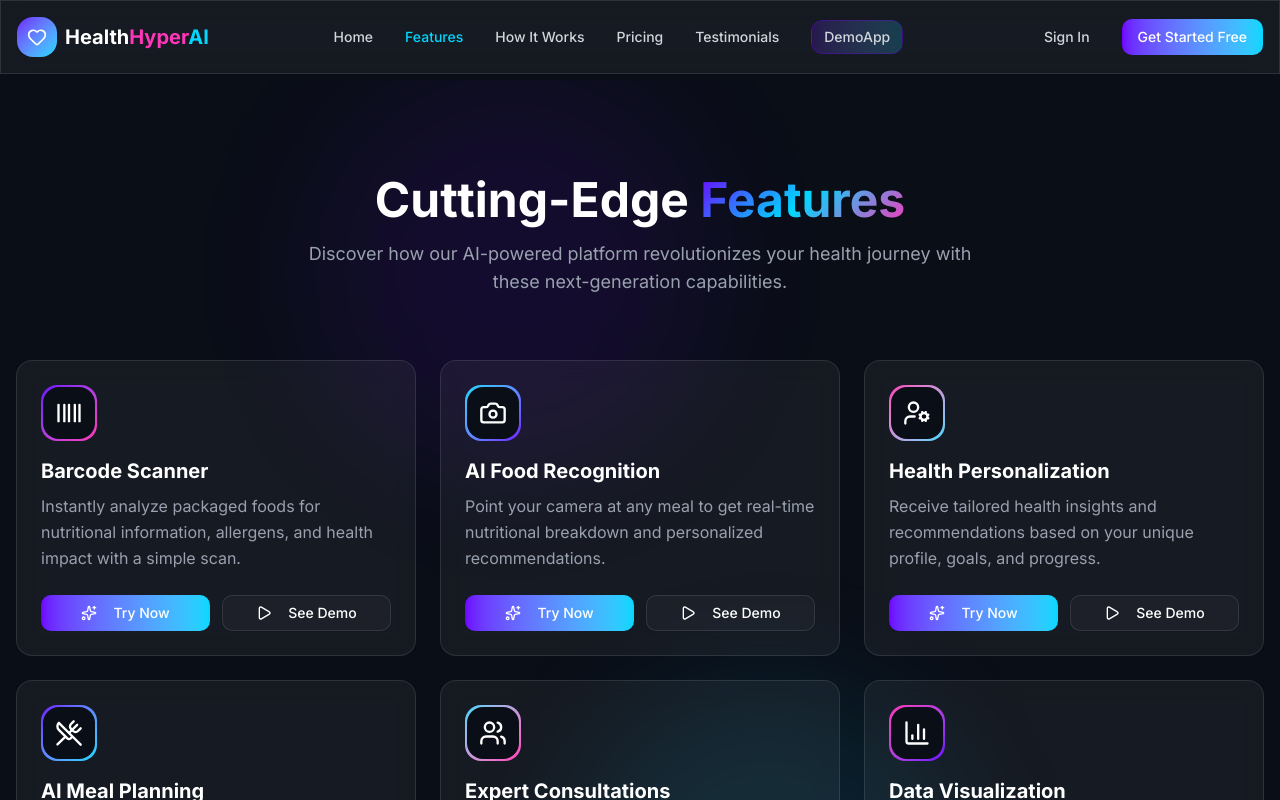
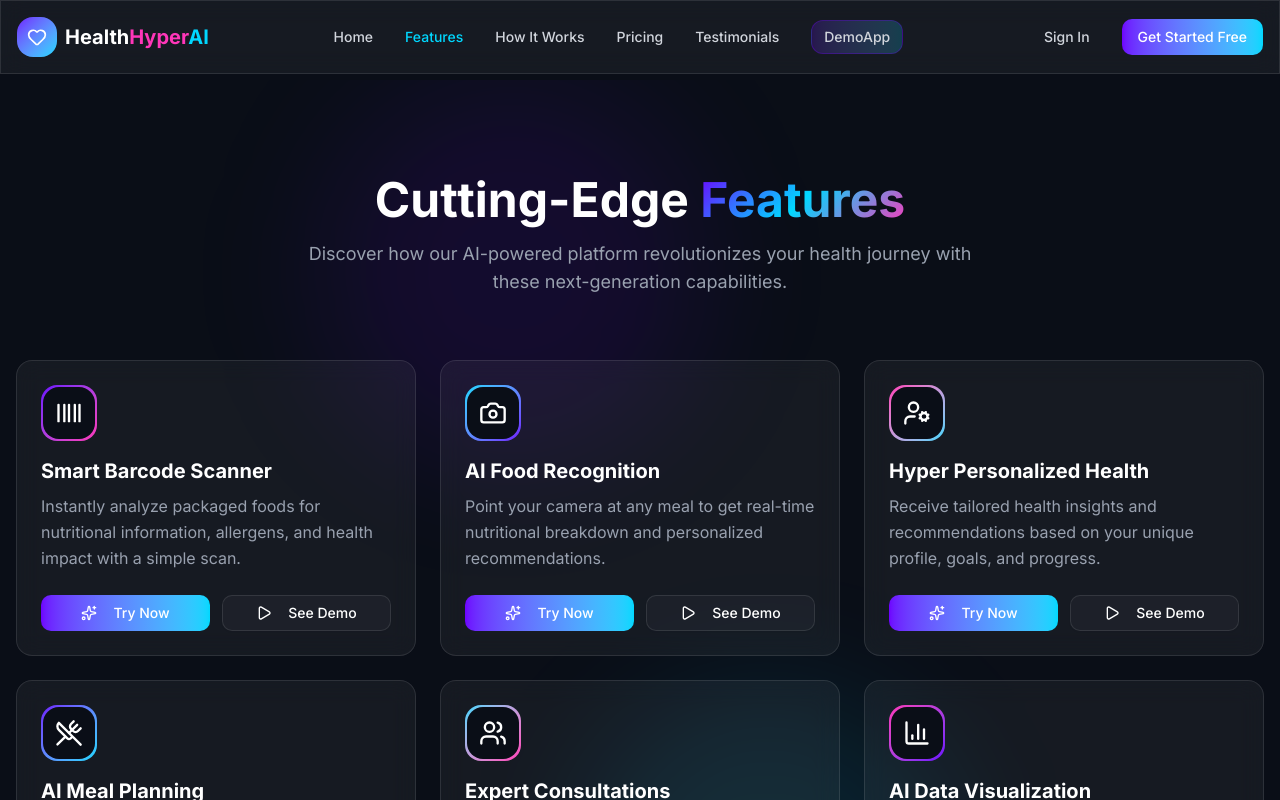
Before and after one commit to s-sazid-a/v0-web-app-rebuild, a Next.js app: page /features in a window 1280 px wide. Shown: the top 800 px of the page. Built offline with nearby package versions, Linux system fonts and the light colour scheme.

Commit message:
feat: update feature names for consistency\n\nAlign feature names in Features and How It Works sections.

```diff
--- a/components/landing/features-section.tsx
+++ b/components/landing/features-section.tsx
@@ -24,7 +24,7 @@ type FeatureType = {
 const features: FeatureType[] = [
   {
     icon: Barcode,
-    title: "Barcode Scanner",
+    title: "Smart Barcode Scanner",
     description: "Instantly analyze packaged foods for nutritional information, allergens, and health impact with a simple scan.",
     gradient: "from-[#6E00FF] to-[#FF36B9]",
     tryNowAction: "how-it-works",
@@ -42,7 +42,7 @@ const features: FeatureType[] = [
   },
   {
     icon: UserCog,
-    title: "Health Personalization",
+    title: "Hyper Personalized Health",
     description: "Receive tailored health insights and recommendations based on your unique profile, goals, and progress.",
     gradient: "from-[#FF36B9] to-[#00D8FF]",
     tryNowAction: "how-it-works",
@@ -69,7 +69,7 @@ const features: FeatureType[] = [
   },
   {
     icon: BarChart3,
-    title: "Data Visualization",
+    title: "AI Data Visualization",
     description: "Track your progress with interactive, beautiful, and easy-to-understand health and nutrition dashboards.",
     gradient: "from-[#FF36B9] to-[#6E00FF]",
     tryNowAction: "modal",
--- a/components/landing/how-it-works-section.tsx
+++ b/components/landing/how-it-works-section.tsx
@@ -39,7 +39,7 @@ const demos = [
   {
     id: "personalized",
     icon: UserCog,
-    title: "Hyper-Personalized Health",
+    title: "Hyper Personalized Health",
     description: "Our AI builds a comprehensive health profile that evolves over time, providing increasingly personalized recommendations.",
     features: [
       "Dynamic profile adapting to your changing health status",
```
